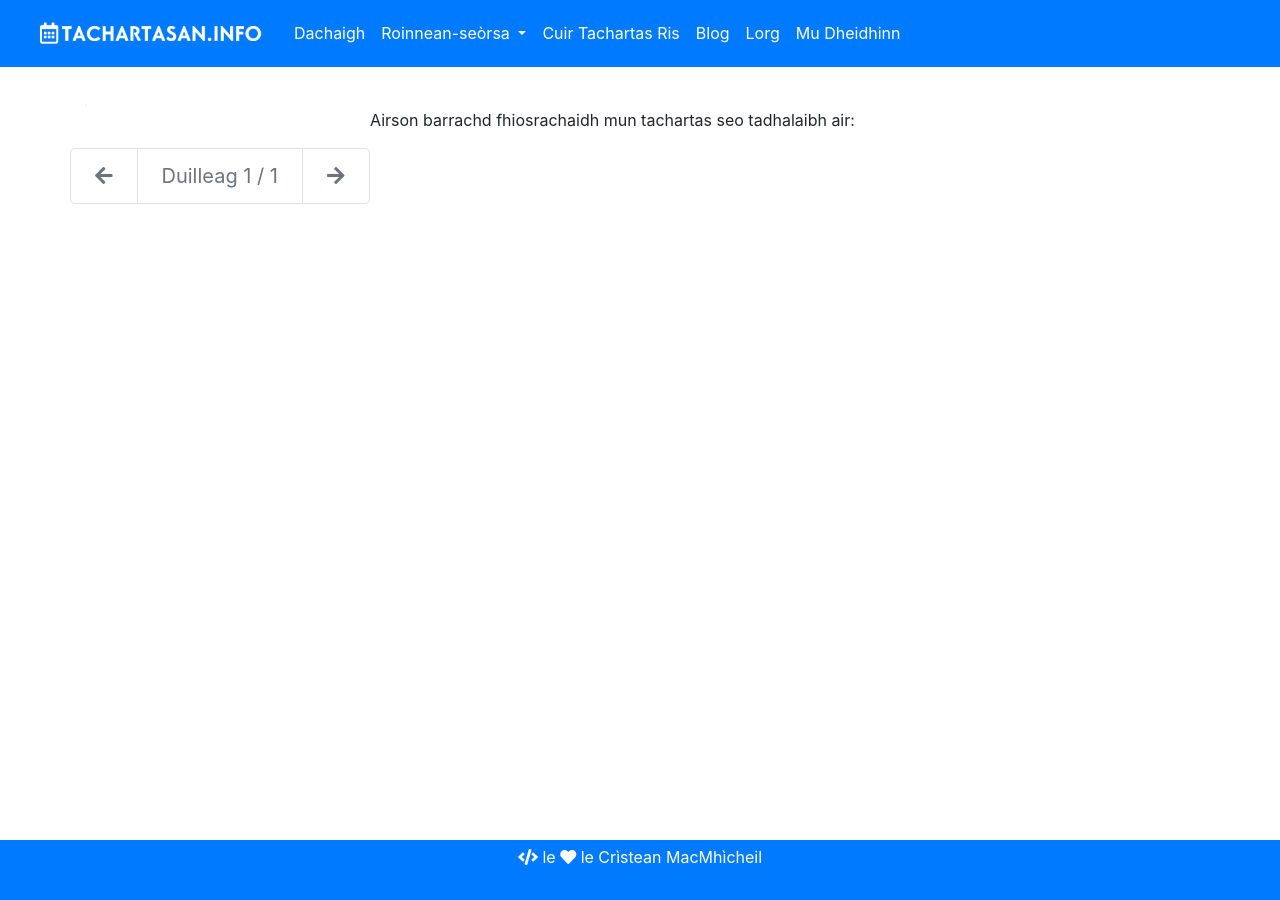
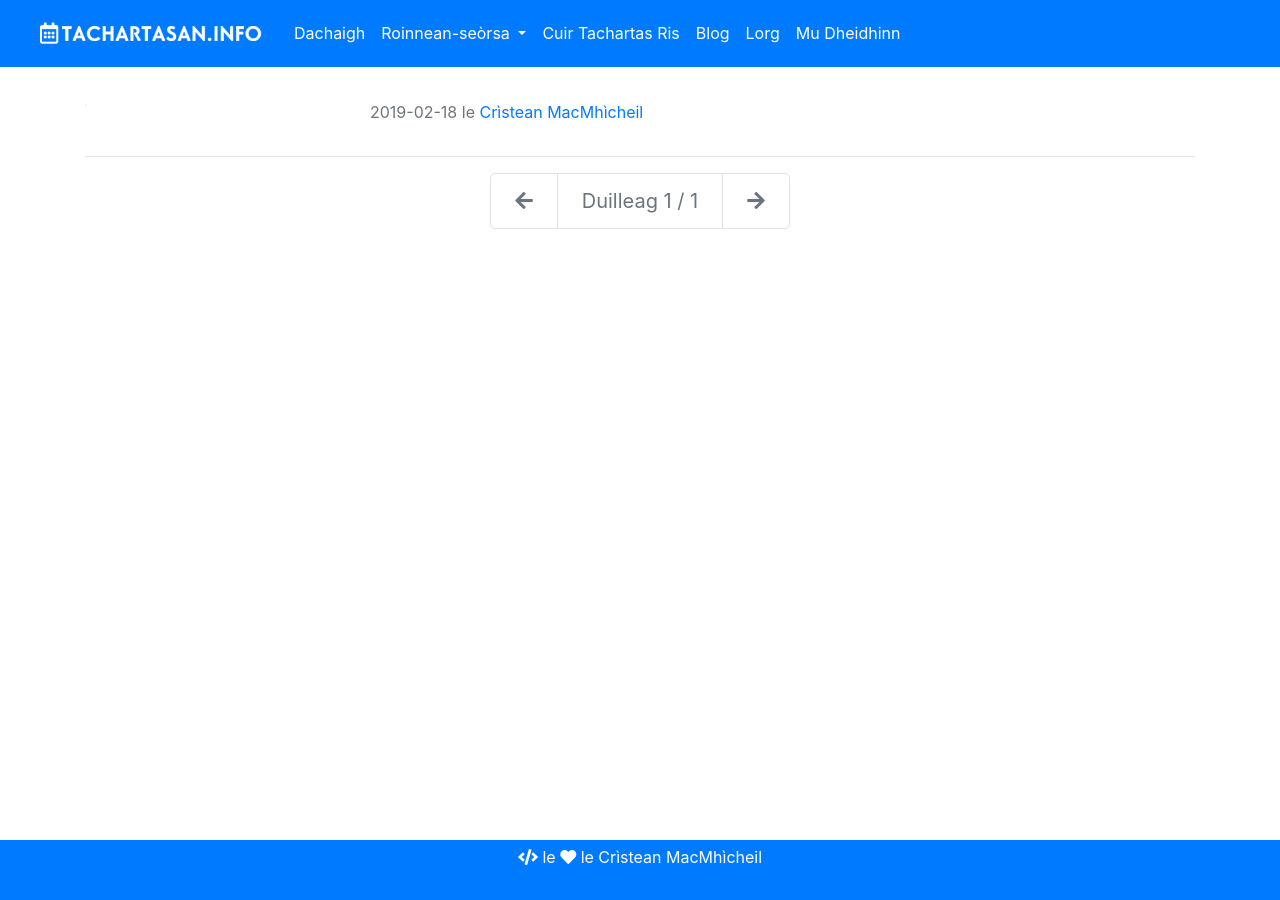
Before and after one commit to tachartasan/tachartasan.github.io, a Jekyll site: the page built from index.html, in a window 1280 px wide. Built offline with Jekyll 4.4.1, drawn with Linux system fonts in a browser that asks for light colours; nearby versions of some CDN libraries; the list of posts is cut into pages by our own code.

Commit message:
Update index.html

```diff
--- a/index.html
+++ b/index.html
@@ -7,33 +7,28 @@
 ---
 
 <div class="container">
-{% for post in paginator.posts reversed %}
-{% unless post.categories contains "blog" %}
+    {% for post in paginator.posts %}
+      {% unless post.categories contains 'blog' %}
   <div class="row">
     <div class="col-md-3">
-      <a href="{{ post.url | prepend: site.baseurl }}"><img src="{{ post.image}}" class="index-image" /></a>
+      <a href="{{ site.baseurl }}{{ post.url }}"><img src="{{ post.image }}" class="index-image"></a>
     </div>
     <div class="col-md-9">
-      <h4 class="post-title"><a href="{{ post.url | prepend: site.baseurl }}">{{ post.title }}</a></h4>
-      <p><strong>{{ post.ceann-latha }}</strong><p>
-      <p><strong>{{ post.seoladh }}</strong></p>
-      <p>Airson barrachd fhiosrachaidh mun tachartas seo tadhalaibh air:</p>
-        {% if post.larach-lin %}
-          <a href="{{post.larach-lin}}" target="_blank" rel="noopener"><button type="button" class="btn btn-primary more-info" style="background-color: #fb135b !important; border-style: none; width: 30%;"><i class="fas fa-home"></i></button></a>
+      <h5 class="post-title"><a href="{{ site.baseurl }}{{ post.url }}">{{ post.title }}</a></h5>
+      {% if post.author %}
+      <p class="text-muted">{{ post.date | date: "%Y-%m-%d" }} le <a href="{{ post.author_url }}">{{ post.author }}</a></p>
+
+      {% else %}
+
+      <p class="text-muted">{{ post.date | date: "%Y-%m-%d" }} le <a href="{{ site.baseurl}}/mu-dheidhinn/">Crìstean MacMhìcheil</a></p>
 
       {% endif %}
-        {% if post.twitter %}
-          <a href="{{post.twitter}}" target="_blank" rel="noopener"><button type="button" class="btn btn-primary" style="background-color: #fb135b !important; border-style: none; width: 30%;"><i class="fab fa-twitter"></i></button></a>
-
-        {% endif %}
-        {% if post.facebook %}
-          <a href="{{post.facebook}}" target="_blank" rel="noopener"><button type="button" class="btn btn-primary" style="background-color: #fb135b !important; border-style: none; width: 30%;"><i class="fab fa-facebook-f"></i></button></a>
-        {% endif %}
-
+      {{ post.excerpt }}
+    </div>
+  </div>
+  <hr/>
   {% endunless %}
     {% endfor %}
-</div>
-
     <!-- Pagination -->
     <nav>
       <ul class="pagination justify-content-center pagination-lg">
@@ -80,3 +75,5 @@
         {% endif %}
       </ul>
     </nav>
+
+</div>
```
Lines whose indentation alone changed are shown as unchanged.
